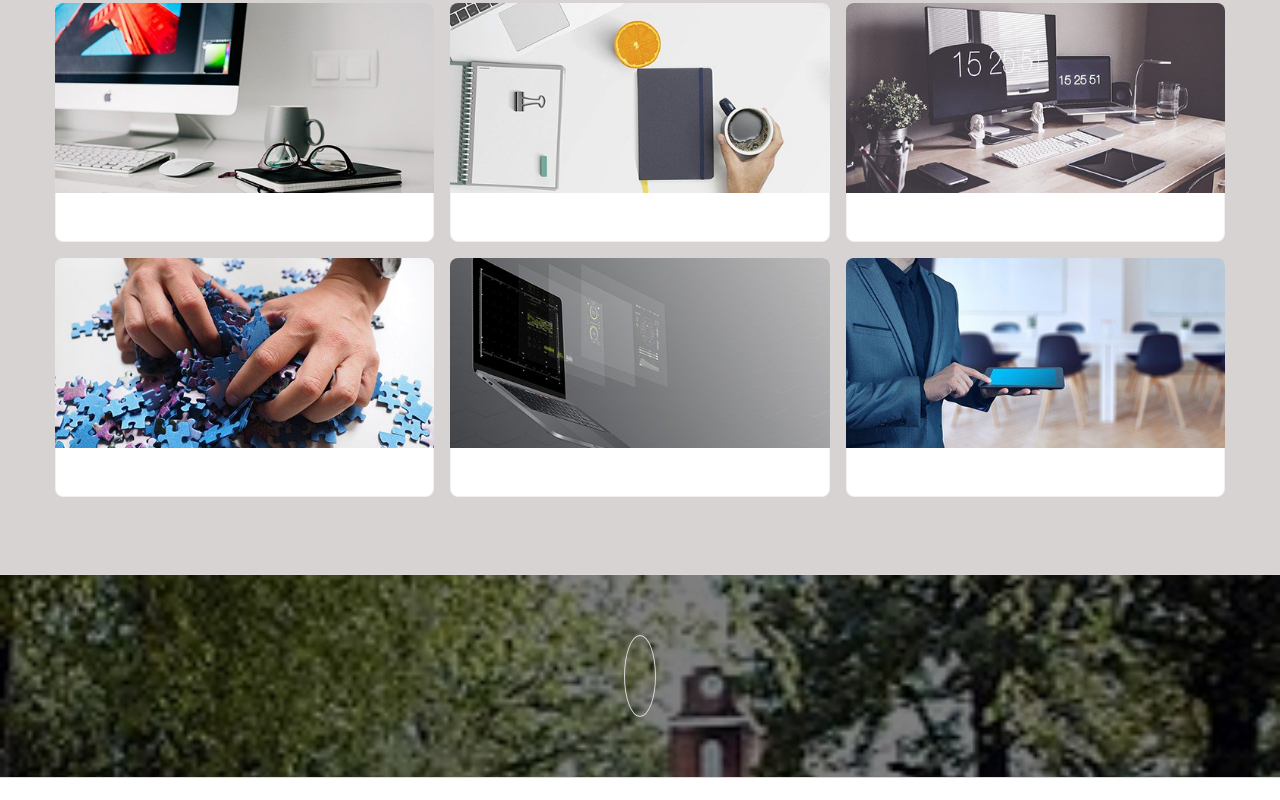
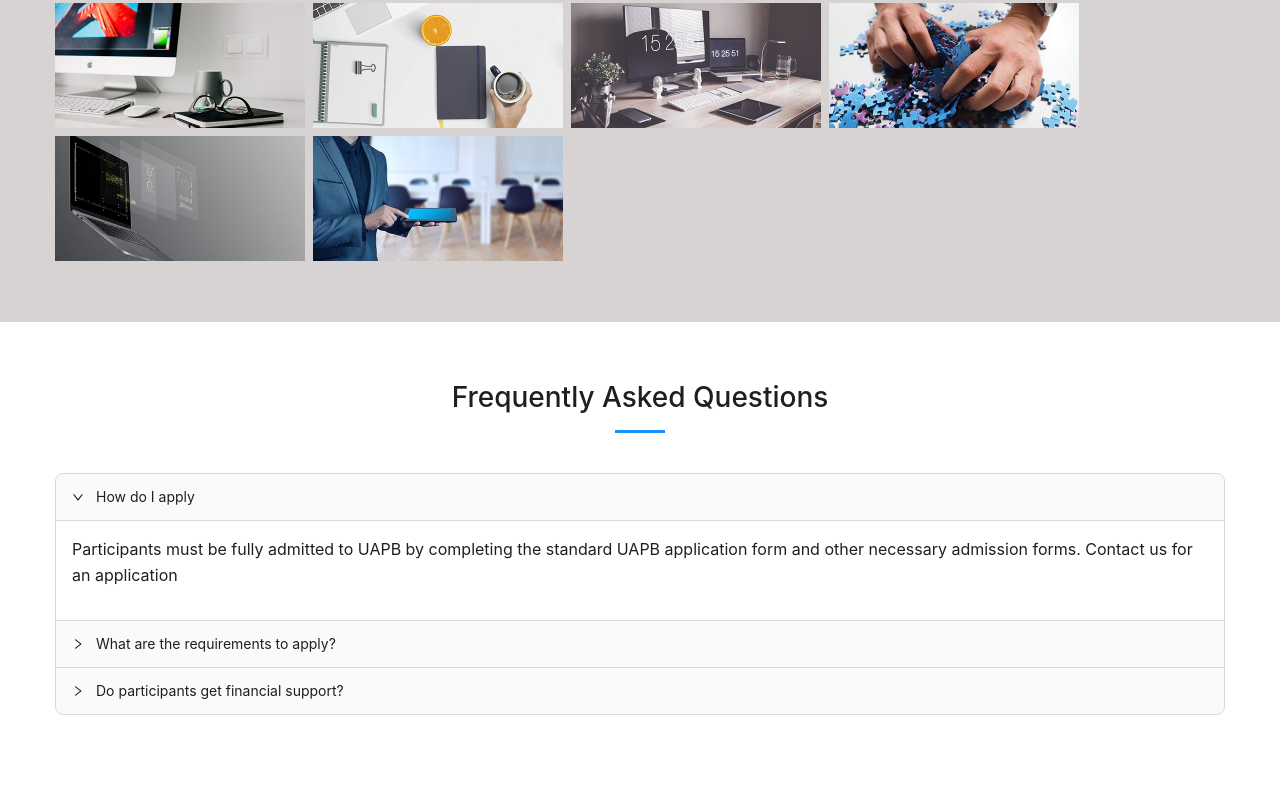
Before and after one commit to codersrule/gstem-website, a React (Create React App) app: page / in a window 1280 px wide. Shown: the part 1800-2600 px from the top of the page. Built offline with nearby package versions, Linux system fonts and the light colour scheme.

Commit message:
Footer and Picture section updated.

```diff
--- a/package.json
+++ b/package.json
@@ -8,8 +8,9 @@
     "antd": "^5.4.2",
     "axios": "^1.3.6",
     "bootstrap": "^5.3.1",
+    "font-awesome": "^4.7.0",
+    "react": "^16.2.0",
     "react-bootstrap": "^2.6.0",
-    "react": "^16.2.0",
     "react-dom": "^16.2.0",
     "react-router-dom": "^6.10.0",
     "react-scripts": "5.0.1"
--- a/src/components/common/footer.js
+++ b/src/components/common/footer.js
@@ -1,4 +1,5 @@
 import React from 'react';
+import 'font-awesome/css/font-awesome.min.css';
 
 import { BackTop } from 'antd';
 
@@ -6,21 +7,16 @@ function AppFooter() {
   return (
     <div className="container-fluid">
       <div className="footer">
-        <div className="logo">
-          <i className="fas fa-bolt"></i>
-          <a href="#">Footer Info</a>
-        </div>
+        <p>Reach out to us</p>
         <ul className="socials">
-          <li><a href="https://www.facebook.com/"><i className="fab fa-facebook-f"></i></a></li>
-          <li><a href="https://www.twitter.com/"><i className="fab fa-twitter"></i></a></li>
-          <li><a href="https://www.linkedin.com/"><i className="fab fa-linkedin-in"></i></a></li>
-          <li><a href="https://www.pinterest.com/"><i className="fab fa-pinterest-p"></i></a></li>
-          <li><a href="https://www.instagram.com/"><i className="fab fa-instagram"></i></a></li>
+          <li><a href="#"><i className="fa fa-facebook-f"></i></a></li>
+          <li><a href="#"><i className="fa fa-twitter"></i></a></li>
+          <li><a href="#"><i className="fa fa-linkedin"></i></a></li>
+          <li><a href="#"><i className="fa fa-pinterest-p"></i></a></li>
+          <li><a href="#"><i className="fa fa-instagram"></i></a></li>
         </ul>
         <div className="copyright">Copyright &copy; UAPB GSTEM</div>
-        <BackTop>
-          <div className="goTop"><i className="fas fa-arrow-circle-up"></i></div>
-        </BackTop>
+
       </div>
     </div>
   );
--- a/src/components/home/recentEvents.js
+++ b/src/components/home/recentEvents.js
@@ -7,7 +7,7 @@ import image4 from '../../assets/images/easy-customise.jpg';
 import image5 from '../../assets/images/unlimited-features.jpg';
 import image6 from '../../assets/images/advanced-option.jpg';
 
-import { Row, Col, Card } from 'antd';
+import { Row, Image, Col, Space} from 'antd';
 
 class RecentEvent extends React.Component {
   state = { visible: false };
@@ -25,64 +25,29 @@ class RecentEvent extends React.Component {
     });
   };
 
-  render(){
-    return(
+  imageUrls = [
+    image1, image2, image3, image4, image5, image6
+
+  ];
+
+  render() {
+    return (
       <div id="feature" className="block featureBlock bgGray">
         <div className="container-fluid">
           <div className="titleHolder">
             <h2>Recent Event</h2>
           </div>
-        <Row gutter={[16, 16]}>
-          <Col xs={{ span: 24 }} sm={{ span: 12 }} md={{ span: 8 }}>
-            <Card
-              hoverable
-              cover={<img alt="Event" src={image1} />}
-            >
+          <Space wrap>
+              {this.imageUrls.map((imageUrl, index) => (
+                <Image
+                width={250}
+                key={index}
+                src={imageUrl}
+                className="responsive-image"
+                />
+              ))}
 
-            </Card>
-          </Col>
-          <Col xs={{ span: 24 }} sm={{ span: 12 }} md={{ span: 8 }}>
-            <Card
-              hoverable
-              cover={<img alt="Event" src={image2} />}
-            >
-
-            </Card>
-          </Col>
-          <Col xs={{ span: 24 }} sm={{ span: 12 }} md={{ span: 8 }}>
-            <Card
-              hoverable
-              cover={<img alt="Event" src={image3} />}
-            >
-
-            </Card>
-          </Col>
-          <Col xs={{ span: 24 }} sm={{ span: 12 }} md={{ span: 8 }}>
-            <Card
-              hoverable
-              cover={<img alt="Event" src={image4} />}
-            >
-
-            </Card>
-          </Col>
-          <Col xs={{ span: 24 }} sm={{ span: 12 }} md={{ span: 8 }}>
-            <Card
-              hoverable
-              cover={<img alt="Event" src={image5} />}
-            >
-
-            </Card>
-          </Col>
-          <Col xs={{ span: 24 }} sm={{ span: 12 }} md={{ span: 8 }}>
-            <Card
-              hoverable
-              cover={<img alt="Event" src={image6} />}
-            >
-            </Card>
-          </Col>
-          <Col xs={{ span: 24 }} sm={{ span: 12 }} md={{ span: 8 }}>
-          </Col>
-        </Row>
+          </Space>
         </div>
       </div>
     )
--- a/src/components/home/works.js
+++ b/src/components/home/works.js
@@ -19,6 +19,8 @@ class AppWorks extends React.Component {
 
   render() {
     return (
+      <>
+
       <div id="works" className="block worksBlock">
         <div className="container-fluid">
           <div className="contentHolder">
@@ -36,6 +38,13 @@ class AppWorks extends React.Component {
           </Modal>
         </div>
       </div>
+      <div>
+      <video width="320" height="240" controls>
+        <source src="https://www.youtube.com/embed/Joz6Jlpu93U" type="video/mp4" />
+        Your browser does not support the video tag.
+      </video>
+    </div>
+    </>
     );
   }
 }
--- a/src/views/home.js
+++ b/src/views/home.js
@@ -3,7 +3,6 @@ import AppHero from '../components/home/hero';
 import UpcomingEvents from '../components/home/upcomingEvents';
 import AppAbout from '../components/home/about';
 import RecentEvent from '../components/home/recentEvents';
-import AppWorks from '../components/home/works';
 import AppFaq from '../components/home/faq';
 import AppContact from '../components/home/contact';
 
@@ -14,7 +13,6 @@ function AppHome() {
       <AppAbout/>
       <UpcomingEvents/>
       <RecentEvent/>
-      <AppWorks/>
       <AppFaq/>
       <AppContact/>
     </div>
```
Also changed, not shown: 8 other files (tests, documents, lock files or other folders). Lines whose indentation alone changed are shown as unchanged.
